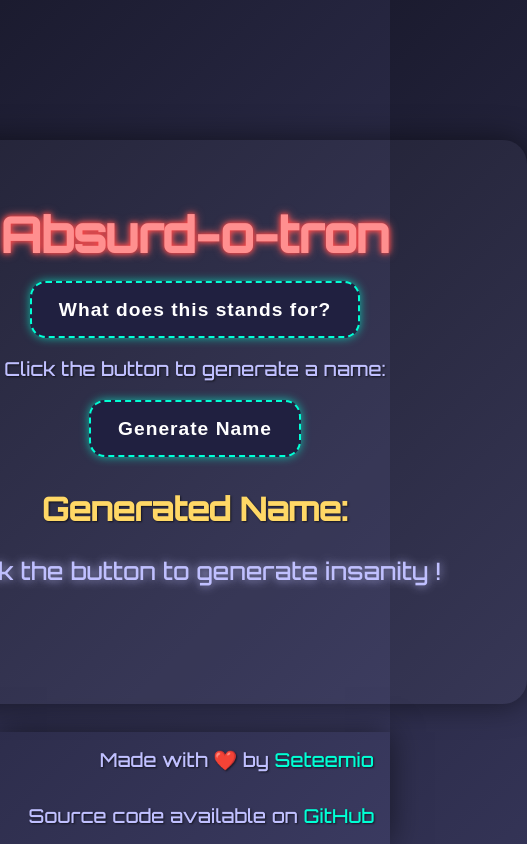
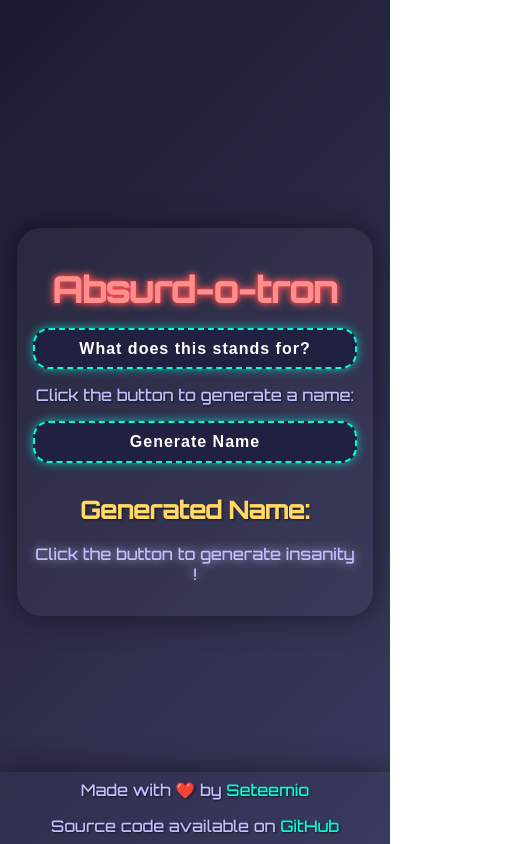
Before and after one commit to 7imio/absurd-o-tron, a React (Vite) app: page / in a window 390 px wide. Shown: the whole page, 527 px wide, since content can reach past the window. Built offline with nearby package versions, Linux system fonts and the light colour scheme.

Commit message:
responsivity

```diff
--- a/src/index.css
+++ b/src/index.css
@@ -38,7 +38,7 @@ button:hover {
 }
 
 .app {
-  width: 600px;
+  max-width: 600px;
   margin: 0 auto;
   padding: 2rem;
   text-align: center;
@@ -88,3 +88,39 @@ footer p {
   padding: 1rem;
 
 }
+
+@media (max-width: 600px) {
+  .app {
+    width: 90%;
+    padding: 1rem;
+    min-height: auto;
+  }
+
+  h1 {
+    font-size: 2.2rem;
+  }
+
+  h2 {
+    font-size: 1.5rem;
+  }
+
+  p, .displayed-name {
+    font-size: 1rem;
+  }
+
+  button {
+    width: 100%;
+    font-size: 1rem;
+    padding: 0.6em 1em;
+  }
+
+  footer {
+    text-align: center;
+    font-size: 0.75rem;
+    /* padding: 0.5rem 1rem; */
+  }
+
+  footer p {
+    padding: 0.5rem;
+  }
+}
```
